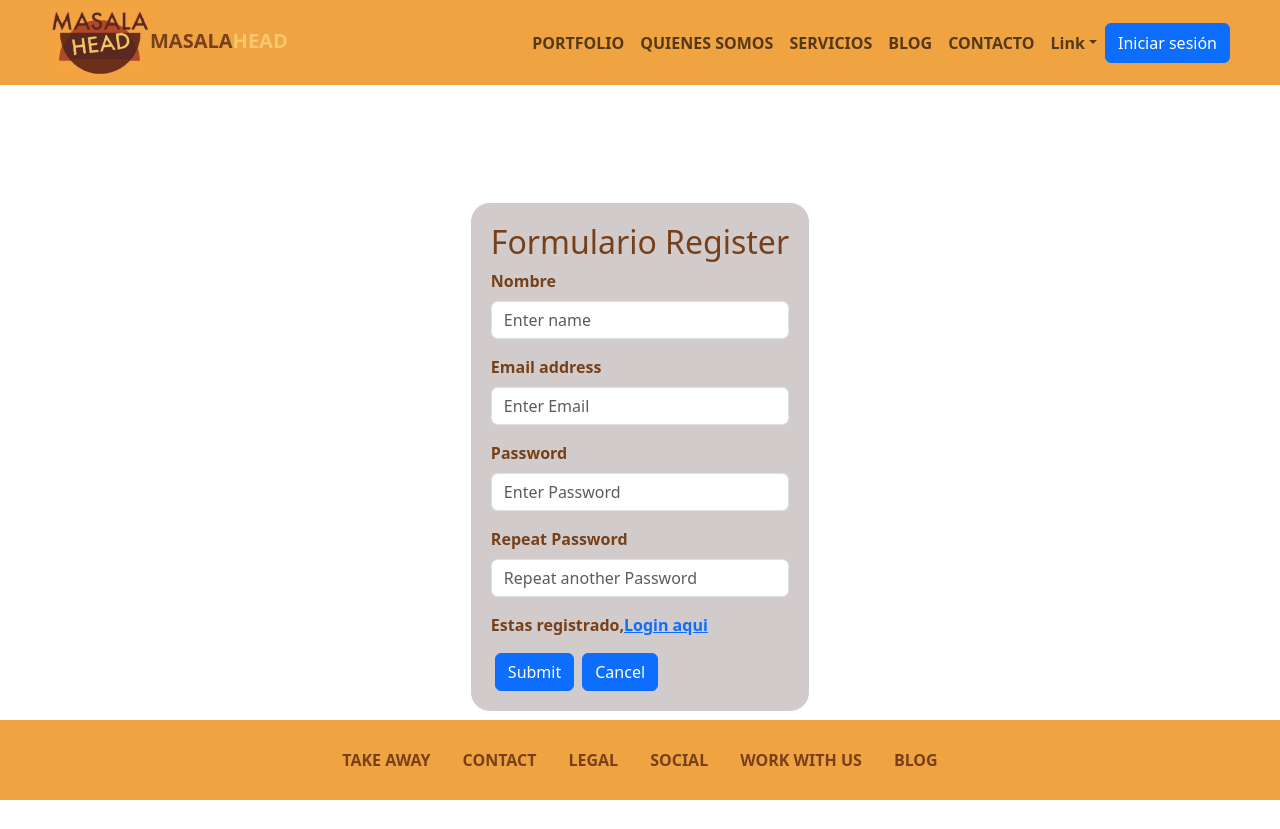
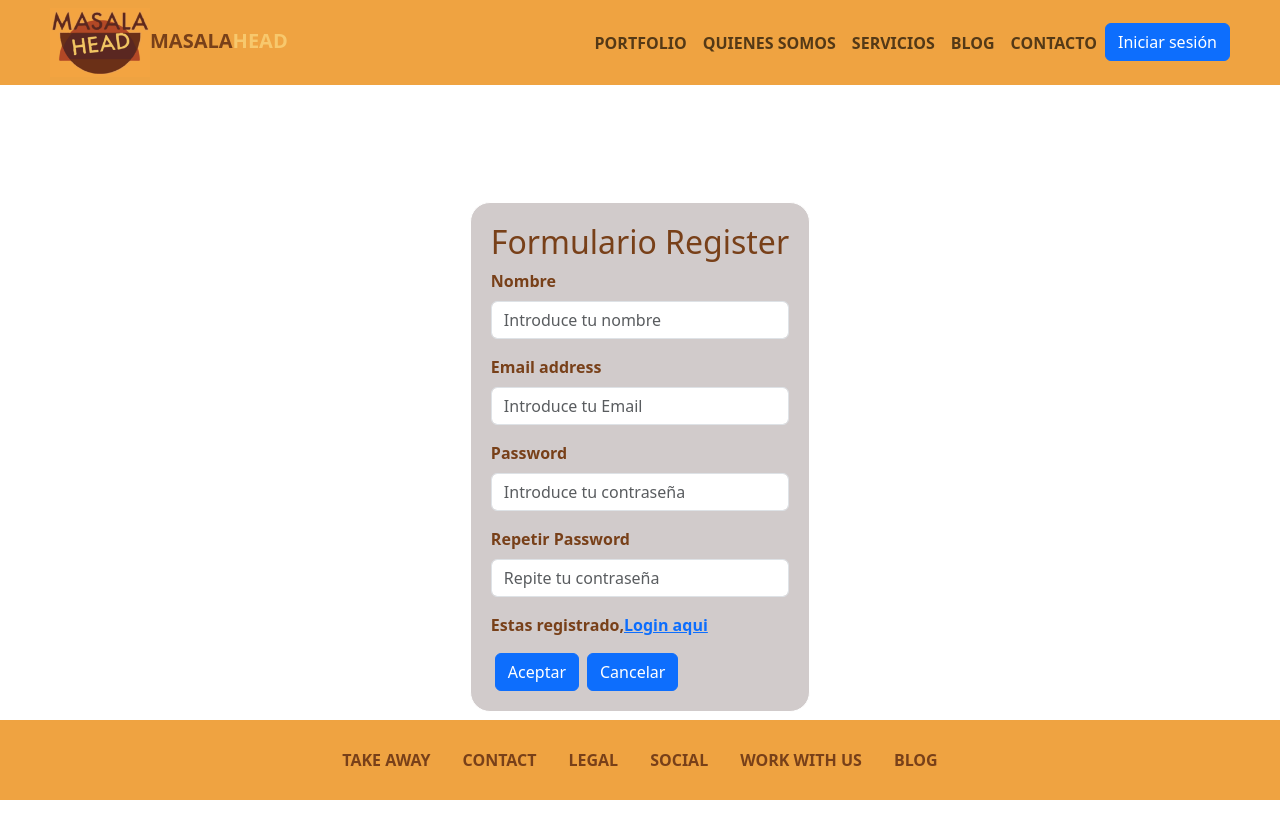
Before and after one commit to MasalaStudios-crypto/Masala-Studios, a React (Vite) app in the folder client/: page /register in a window 1280 px wide. Built offline with nearby package versions, Linux system fonts and the light colour scheme.

Commit message:
navbar y login register

```diff
--- a/client/src/components/FormularioLogin/FormularioLogin.jsx
+++ b/client/src/components/FormularioLogin/FormularioLogin.jsx
@@ -29,10 +29,10 @@ export const FormularioLogin = () => {
         .post('http://localhost:3000/users/login', login)
         .then((res)=>{
           if(res.data.user.type===1){
-           navigate("/about")
+           navigate("/")
           }
           else{
-            navigate("/about")
+            navigate("/")
           }
 
           //guardar en el context
@@ -59,13 +59,13 @@ export const FormularioLogin = () => {
       <Form.Group
       className="mb-3"
       controlId="formBasicEmail">
-        <Form.Label>Email address</Form.Label>
+        <Form.Label>Email</Form.Label>
         <Form.Control
         name="email"
         type="text"
         value={login.email}
         onChange={handleChange}
-        placeholder="Enter email" />
+        placeholder="Introduce tu Email" />
       </Form.Group>
 
       <Form.Group className="mb-3" controlId="formBasicPassword">
@@ -75,21 +75,21 @@ export const FormularioLogin = () => {
         type="password"
         value={login.password}
         onChange={handleChange}
-        placeholder="Password" />
+        placeholder="Introduce tu contraseña" />
       </Form.Group>
 
-      <p>Estas registrado,<Link to='/register'>Registro aqui</Link> </p>
+      <p>Estas registrado? <Link to='/register'>Registro aqui</Link> </p>
       <span className='errorMessage'>{message}</span>
 
       <div>
       <Button
       onClick={onSubmit}
       className='ms-1 me-1'
-      variant="primary">Submit</Button>
+      variant="primary">Aceptar</Button>
       <Button
-      onClick={()=>{navigate('/about')}}
+      onClick={()=>{navigate('/')}}
       className='ms-1 me-1'
-      variant="primary">Cancel</Button>
+      variant="primary">Cancelar</Button>
       </div>
 
     </Form>
--- a/client/src/components/FormularioRegister/FormularioRegister.jsx
+++ b/client/src/components/FormularioRegister/FormularioRegister.jsx
@@ -5,7 +5,8 @@ import axios from "axios"
 const initialValue = {
   name:"",
   email:"",
-  password:""
+  password:"",
+  password2:""
 }
 
 export const FormularioRegister = () => {
@@ -25,6 +26,9 @@ export const FormularioRegister = () => {
     }
     else if (register.password.length < 2){
       setErrorMessage("La contraseña minima debe contener mas de 8 caracteres")
+    }
+    else if(register.password!=register.password2){
+      setErrorMessage("Las contraseñas no coinciden")
     }
     else{
       axios
@@ -55,7 +59,7 @@ export const FormularioRegister = () => {
         value={register.name}
         onChange={handleChange}
         type="text"
-        placeholder="Enter name" />
+        placeholder="Introduce tu nombre" />
       </Form.Group>
 
       <Form.Group className="mb-3" controlId="formBasicEmail">
@@ -65,7 +69,7 @@ export const FormularioRegister = () => {
         value={register.email}
         onChange={handleChange}
         type="text"
-        placeholder="Enter Email" />
+        placeholder="Introduce tu Email" />
       </Form.Group>
 
       <Form.Group className="mb-3" controlId="formBasicPassword">
@@ -75,25 +79,25 @@ export const FormularioRegister = () => {
         value={register.password}
         onChange={handleChange}
         type="password"
-        placeholder="Enter Password" />
+        placeholder="Introduce tu contraseña" />
       </Form.Group>
 
       <Form.Group className="mb-3" controlId="formBasicPassword">
-        <Form.Label>Repeat Password</Form.Label>
+        <Form.Label>Repetir Password</Form.Label>
         <Form.Control
-        name="password"
-        value={register.password}
+        name="password2"
+        value={register.password2}
         onChange={handleChange}
         type="password"
-        placeholder="Repeat another Password" />
+        placeholder="Repite tu contraseña" />
       </Form.Group>
 
       <span className='errorMessage'>{errorMessage}</span>
       <p>Estas registrado,<Link to='/login'>Login aqui</Link> </p>
 
       <div>
-      <Button onClick={onSubmit} className='ms-1 me-1' variant="primary">Submit</Button>
-      <Button onClick={()=>{navigate('/login')}} className='ms-1 me-1' variant="primary">Cancel</Button>
+      <Button onClick={onSubmit} className='ms-1 me-1' variant="primary">Aceptar</Button>
+      <Button onClick={()=>{navigate('/login')}} className='ms-1 me-1' variant="primary">Cancelar</Button>
       </div>
 
     </Form>
--- a/client/src/components/NavBarApp/NavBarApp.jsx
+++ b/client/src/components/NavBarApp/NavBarApp.jsx
@@ -1,9 +1,23 @@
-import React from 'react'
+import React, { useContext } from 'react'
+import { useNavigate } from 'react-router-dom';
 import { Button, Container, Nav, Navbar, NavDropdown  } from 'react-bootstrap'
+import { TravelContext } from '../../Context/TravelsProvider';
+import { deleteLocalStorage } from '../../utils/localStorageUtils';
 import './navbar.scss'
 
 export const NavBarApp= () => {
 
+  const navigate = useNavigate();
+
+  const {user, setUser, setToken}= useContext(TravelContext)
+
+
+  const LogOut=()=>{
+    deleteLocalStorage("token")
+    setUser()
+    setToken()
+    navigate("/")
+  }
 
   return (
     <Navbar expand="lg" className="custom-navbar-bg">
@@ -27,17 +41,37 @@ export const NavBarApp= () => {
               <Nav.Link href="#action2">SERVICIOS</Nav.Link>
               <Nav.Link href="#action2">BLOG</Nav.Link>
               <Nav.Link href="#action2">CONTACTO</Nav.Link>
-              <NavDropdown title="Link" id="navbarScrollingDropdown">
-                <NavDropdown.Item href="#action3">Action</NavDropdown.Item>
-                <NavDropdown.Item href="#action4">
-                  Another action
-                </NavDropdown.Item>
+
+              {!user ?
+                <div>
+                  <Button
+                    onClick={()=>{navigate("/login")}}
+                    className='ml-auto' >Iniciar sesión</Button>
+                </div>
+                :
+                <div className='d-flex'>
+                  <div className='navbar-avatar'>
+                  <NavDropdown title={user?.user_img ? <img onClick={()=>{navigate("/userProfile")}}src={`http://localhost:3000/images/users/${user?.user_img}`} alt="" /> :
+                    <span>{user?.name[0].toUpperCase()}</span>} id="navbarScrollingDropdown">
+                <NavDropdown.Item href="#action3">Todos los cursos</NavDropdown.Item>
+                <NavDropdown.Item href="#action4">Crear curso</NavDropdown.Item>
+                <NavDropdown.Item href="#action5">Calificaciones</NavDropdown.Item>
                 <NavDropdown.Divider />
                 <NavDropdown.Item href="#action5">
-                  Something else here
+                  <Button
+                    onClick={LogOut}
+                    className='ms-1 me-1'
+                    variant="outline-success">
+                  LogOut</Button>
                 </NavDropdown.Item>
               </NavDropdown>
-              <Button className='ml-auto'>Iniciar sesión</Button>
+                  </div>
+
+
+
+          </div>
+                }
+
             </Nav>
           </Navbar.Collapse>
         </div>
--- a/client/src/components/NavBarApp/navbar.scss
+++ b/client/src/components/NavBarApp/navbar.scss
@@ -33,3 +33,18 @@
 .nav-alinear2 {
   padding-right: 38px !important;
 }
+
+.navbar-avatar{
+  background-color: rgba(179, 154, 108, 0.543);
+  color: white;
+
+  text-align: center;
+  span{
+    font-size: 2rem;
+  }
+  img{
+   width: 50px;
+   border-radius: 50%;
+  }
+
+}
```
